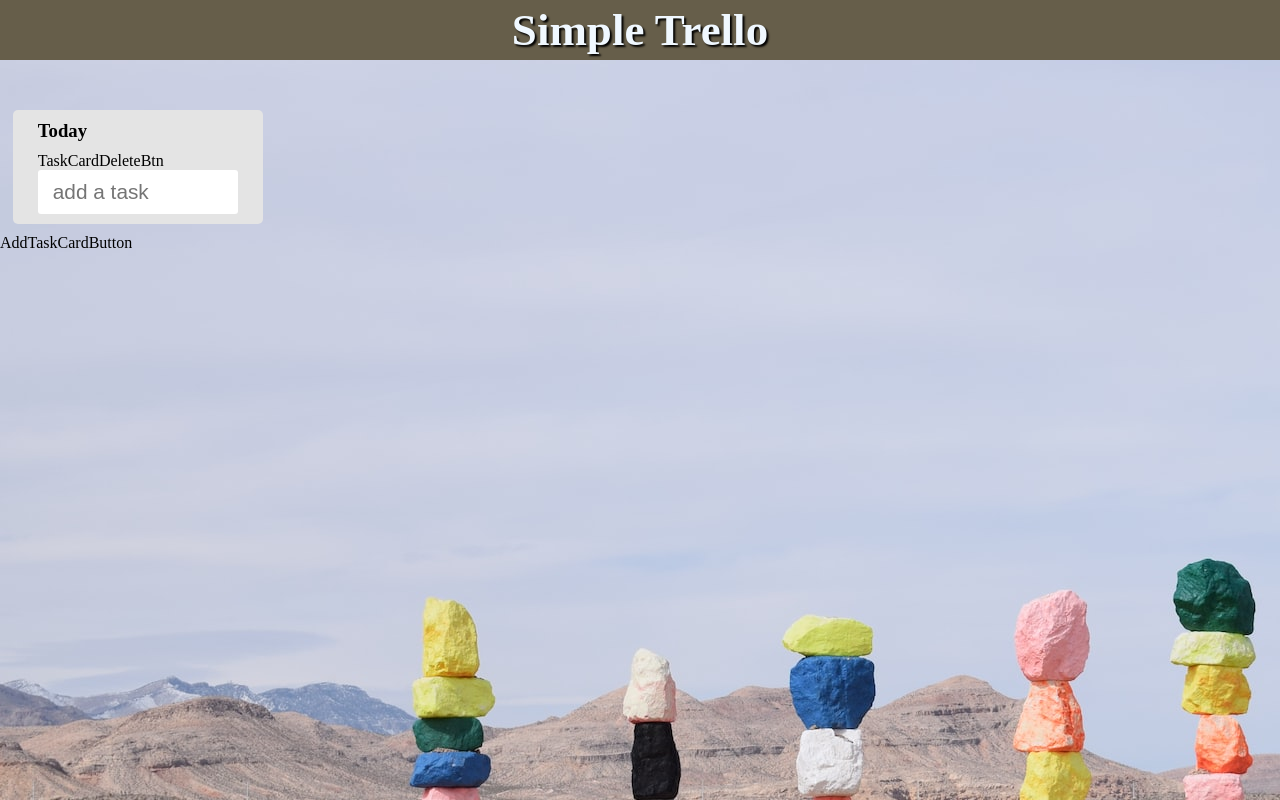
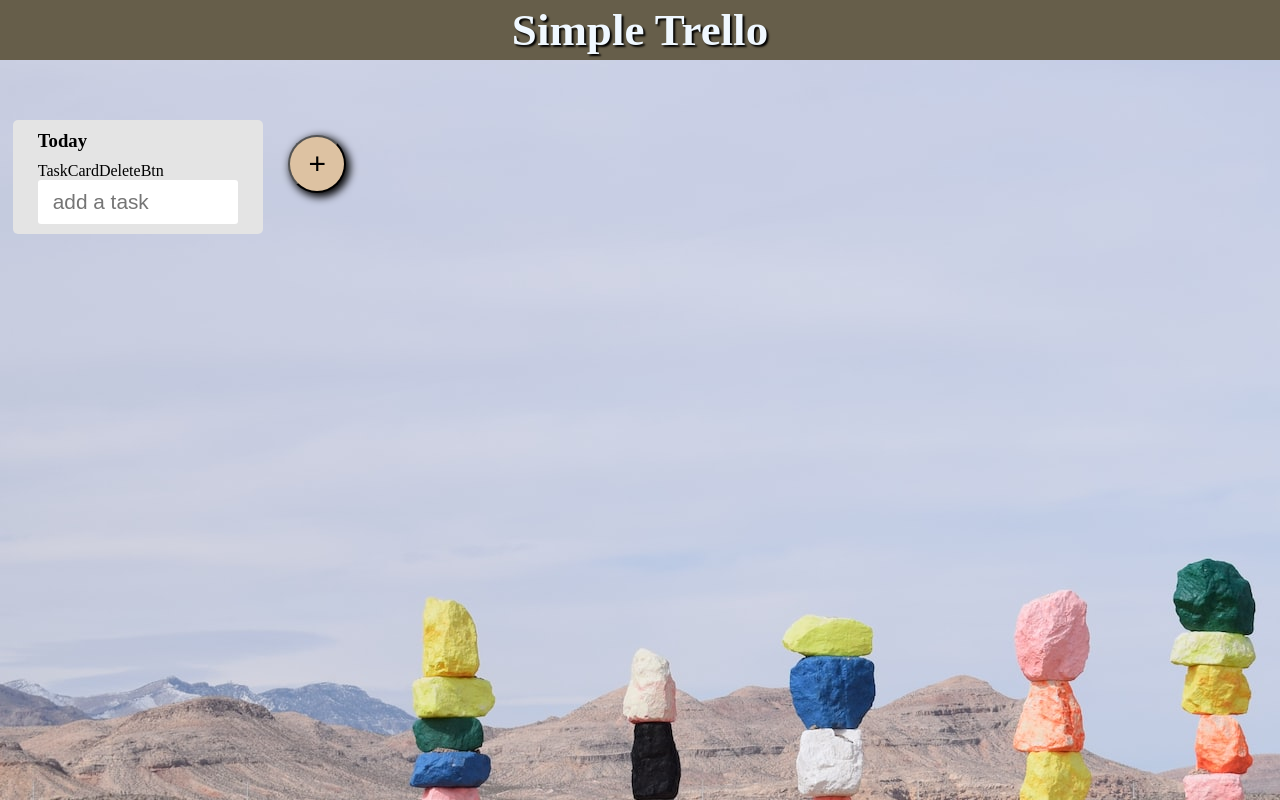
Before and after one commit to ippei-shimizu/trello-clone-app, a React (Create React App) app: page / in a window 1280 px wide. Built offline with nearby package versions, Linux system fonts and the light colour scheme.

Commit message:
タスクカードを追加する

```diff
--- a/src/components/task/TaskCards.jsx
+++ b/src/components/task/TaskCards.jsx
@@ -1,12 +1,24 @@
-import React from "react";
+import React, { useState } from "react";
 import AddTaskCardButton from "./button/AddTaskCardButton";
 import TaskCard from "./TaskCard";
 
 export const TaskCards = () => {
+  const [taskCardsList, setTaskCardsList] = useState([
+    {
+      id: 0,
+      draggableId: "item0"
+    }
+  ]);
+
   return (
-    <div>
-      <TaskCard />
-      <AddTaskCardButton />
+    <div className="taskCardsArea">
+      {taskCardsList.map((taskCard) => (
+        <TaskCard key={taskCard.id} />
+      ))}
+      <AddTaskCardButton
+        taskCardsList={taskCardsList}
+        setTaskCardsList={setTaskCardsList}
+      />
     </div>
   );
 };
--- a/src/components/task/button/AddTaskCardButton.jsx
+++ b/src/components/task/button/AddTaskCardButton.jsx
@@ -1,7 +1,24 @@
 import React from "react";
+import { v4 as uuid } from "uuid";
 
-export const AddTaskCardButton = () => {
-  return <div>AddTaskCardButton</div>;
+export const AddTaskCardButton = ({ taskCardsList, setTaskCardsList }) => {
+  const taskCardId = uuid();
+  const addTaskCard = () => {
+    setTaskCardsList([
+      ...taskCardsList,
+      {
+        id: taskCardId,
+        draggableId: `task${taskCardId}`,
+      },
+    ]);
+  };
+  return (
+    <div className="addTaskCardButtonArea">
+      <button className="addTaskCardButton" onClick={addTaskCard}>
+        +
+      </button>
+    </div>
+  );
 };
 
 export default AddTaskCardButton;
--- a/src/components/task/input/TaskAddInput.jsx
+++ b/src/components/task/input/TaskAddInput.jsx
@@ -1,5 +1,5 @@
 import React from "react";
-import { v4 as uuid } from 'uuid';
+import { v4 as uuid } from "uuid";
 
 export const TaskAddInput = ({
   inputText,
@@ -26,7 +26,6 @@
 
   const handleChange = (e) => {
     setInputText(e.target.value);
-    console.log(inputText);
   };
 
   return (
--- a/src/index.css
+++ b/src/index.css
@@ -89,7 +89,7 @@
   margin-top: 25px;
 }
 
-.addDTaskCardButton {
+.addTaskCardButton {
   padding: 10px 18px;
   border-radius: 9999px;
   font-size: 30px;
@@ -99,7 +99,7 @@
   transition: all 0.3s;
 }
 
-.addDTaskCardButton:hover {
+.addTaskCardButton:hover {
   box-shadow: none;
   transform: translate(3px, 3px);
 }
```
